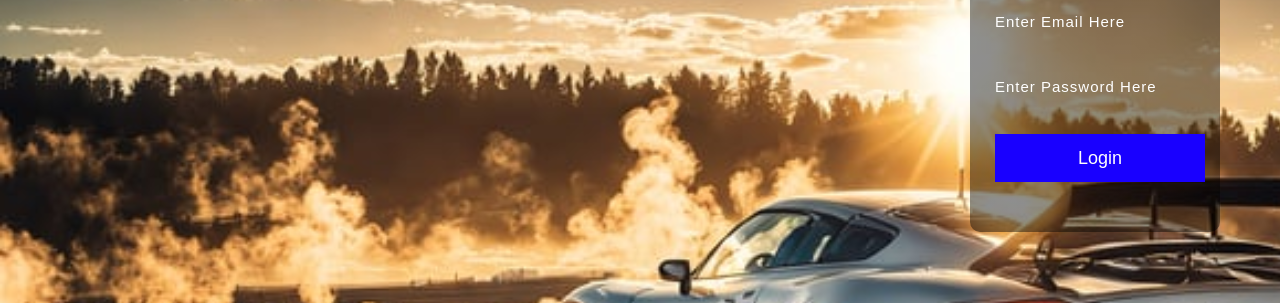
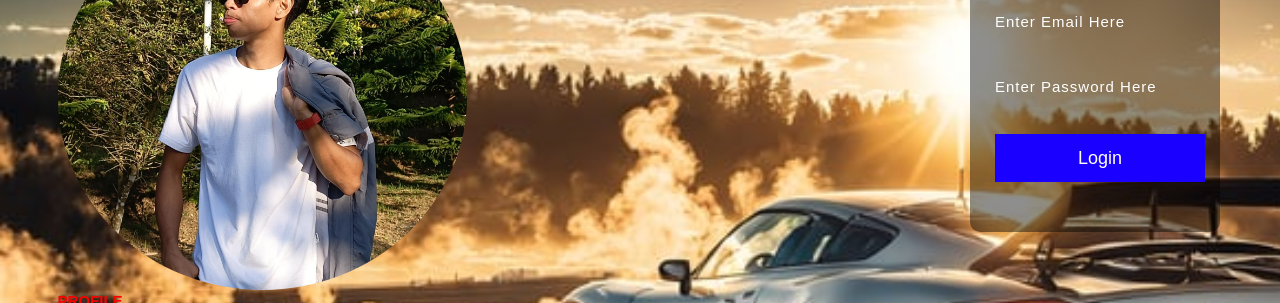
Before and after one commit to joshuafernandez025/html, a plain HTML site: page index.html in a window 1280 px wide. Shown: the part 158-461 px from the top of the page. Drawn offline with Linux system fonts and the light colour scheme.

Commit message:
Update index.html

```diff
--- a/index.html
+++ b/index.html
@@ -26,7 +26,7 @@
     </header>
     <section class="Home">
         <div class="home-img">
-        <img src="josh.jpg" alt="">
+        <img src="joshua G.jpg" alt="">
     </div>
     <div class="home-content">
         <h1><span>PROFILE</span></h1>
```
